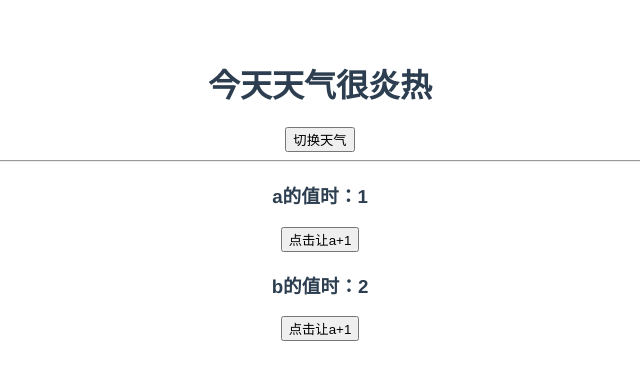
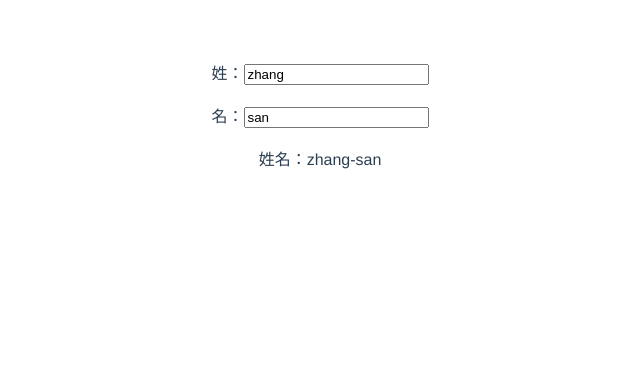
Before and after one commit to liujunzhang-8/vue-study, a Vue app in the folder demo-01/: page / in a window 1280 px wide. Shown: the top 380 px of the page, without its empty margins (320-960 px from the left). Built offline with nearby package versions, Linux system fonts and the light colour scheme.

Commit message:
watch与computed比较

```diff
--- /dev/null
+++ b/demo-01/src/03_watch_App.vue
@@ -0,0 +1,91 @@
+<template>
+  <div id="app">
+    <h1>今天天气很{{ info}}</h1>
+    <button @click="changeWeather">切换天气</button>
+    <hr />
+    <h3>a的值时：{{ numbers.a }}</h3>
+    <button @click="numbers.a++">点击让a+1</button>
+    <h3>b的值时：{{ numbers.b }}</h3>
+    <button @click="numbers.b++">点击让a+1</button>
+  </div>
+</template>
+
+<script>
+/**
+ * 监视属性watch：
+ *  1. 当被监视的属性变化时，回调函数自动调用，进行相关操作
+ *  2. 监视的属性必须存在，才能进行监视！！
+ *  3. 监视的两种写法：
+ *    (1). new Vue时传入watch配置
+ *    (2). 通过vm.$watch监视
+ *
+ * 深度监视：
+ *  1. Vue中的watch默认不监测对象内部值的改变（一层）
+ *  2. 配置 deep: true 可以监测对象内部值改变（多层）
+ *  备注：
+ *    (1). Vue自身可以监测对象内部值的改变，但Vue提供的watch默认不可以！
+ *    (2). 使用watch时根据数据的具体结构，决定是否采用深度监视。
+ */
+export default {
+  name: 'App',
+  data() {
+    return {
+      isHot: true,
+      numbers: {
+        a: 1,
+        b: 2
+      }
+    }
+  },
+  computed: {
+    info() {
+      return this.isHot ? '炎热' : '凉爽'
+    }
+  },
+  watch: {
+    // 完整写法
+    // isHot: {
+    //   // immediate: true,  // 初始化时让handler调用一下
+    //   // deep: true, 深度监视
+    //   // handler什么时候调用？当isHot发生改变时
+    //   handler(newvalue, oldValue) {
+    //     console.log(newvalue, oldValue, 'isHot被修改了');
+    //   }
+    // },
+    // 简写：
+    isHot(newvalue, oldValue) {
+      console.log(newvalue, oldValue, 'isHot被修改了');
+    }
+    // 监视多级结构中某个属性的变化
+    // 'numbers.a': {
+    //   handler() {
+    //     console.log('a被改变了');
+    //   }
+    // }
+    // 监视多级结构中所有属性的变化
+    // numbers: {
+    //   deep: true,
+    //   handler() {
+    //     console.log('number改变了');
+    //   }
+    // }
+  },
+  methods: {
+    changeWeather() {
+      this.isHot = !this.isHot
+    }
+  },
+
+}
+</script>
+
+<style>
+#app {
+  font-family: Avenir, Helvetica, Arial, sans-serif;
+  -webkit-font-smoothing: antialiased;
+  -moz-osx-font-smoothing: grayscale;
+  text-align: center;
+  color: #2c3e50;
+  margin-top: 60px;
+}
+</style>
--- a/demo-01/src/App.vue
+++ b/demo-01/src/App.vue
@@ -1,74 +1,41 @@
 <template>
   <div id="app">
-    <h1>今天天气很{{ info}}</h1>
-    <button @click="changeWeather">切换天气</button>
-    <hr />
-    <h3>a的值时：{{ numbers.a }}</h3>
-    <button @click="numbers.a++">点击让a+1</button>
-    <h3>b的值时：{{ numbers.b }}</h3>
-    <button @click="numbers.b++">点击让a+1</button>
+    姓：<input type="text" v-model='firstName'><br /><br />
+    名：<input type="text" v-model='lastName'><br /><br />
+    姓名：<span>{{ fullName }}</span>
   </div>
 </template>
 
 <script>
 /**
- * 监视属性watch：
- *  1. 当被监视的属性变化时，回调函数自动调用，进行相关操作
- *  2. 监视的属性必须存在，才能进行监视！！
- *  3. 监视的两种写法：
- *    (1). new Vue时传入watch配置
- *    (2). 通过vm.$watch监视
- *
- * 深度监视：
- *  1. Vue中的watch默认不监测对象内部值的改变（一层）
- *  2. 配置 deep: true 可以监测对象内部值改变（多层）
- *  备注：
- *    (1). Vue自身可以监测对象内部值的改变，但Vue提供的watch默认不可以！
- *    (2). 使用watch时根据数据的具体结构，决定是否采用深度监视。
+ * computed 和 watch 之间的区别：
+ *  1. computed 能完成的功能，watch 都可以完成。
+ *  2. watch 能完成的功能，computed 不一定能完成，例如：watch可以进行异步操作。
+ * 两个重要的小原则：
+ *  1. 所被Vue管理的函数，最好写成普通函数，这样this的指向才是vm 或 组件实例对象。
+ *  2. 所有不被Vue管理的函数（定时器的回调函数、ajax的回调函数等、Promise的回调函数），
+ *     最好写成箭头函数，这样this的指向才是vm 或 组件实例对象
  */
 export default {
   name: 'App',
   data() {
     return {
-      isHot: true,
-      numbers: {
-        a: 1,
-        b: 2
-      }
+      firstName: 'zhang',
+      lastName: 'san',
+      fullName: 'zhang-san'
     }
   },
   computed: {
-    info() {
-      return this.isHot ? '炎热' : '凉爽'
-    }
   },
   watch: {
-    // 完整写法
-    // isHot: {
-    //   // immediate: true,  // 初始化时让handler调用一下
-    //   // deep: true, 深度监视
-    //   // handler什么时候调用？当isHot发生改变时
-    //   handler(newvalue, oldValue) {
-    //     console.log(newvalue, oldValue, 'isHot被修改了');
-    //   }
-    // },
-    // 简写：
-    isHot(newvalue, oldValue) {
-      console.log(newvalue, oldValue, 'isHot被修改了');
+    firstName(val) {
+      setTimeout(() => {
+        this.fullName = val + '-' + this.lastName
+      }, 1000);
+    },
+    lastName(val) {
+      this.fullName = this.firstName + '-' + val
     }
-    // 监视多级结构中某个属性的变化
-    // 'numbers.a': {
-    //   handler() {
-    //     console.log('a被改变了');
-    //   }
-    // }
-    // 监视多级结构中所有属性的变化
-    // numbers: {
-    //   deep: true,
-    //   handler() {
-    //     console.log('number改变了');
-    //   }
-    // }
   },
   methods: {
     changeWeather() {
```
